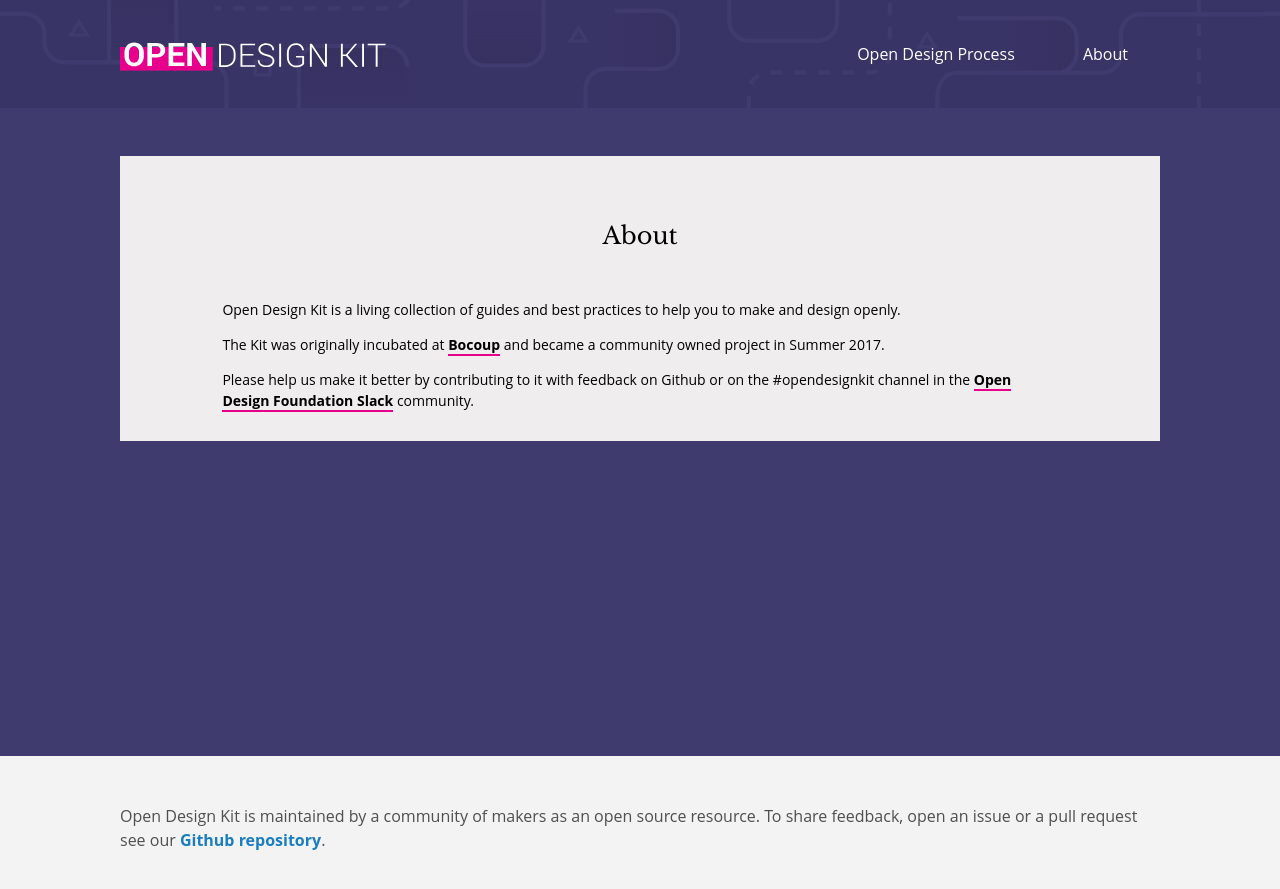
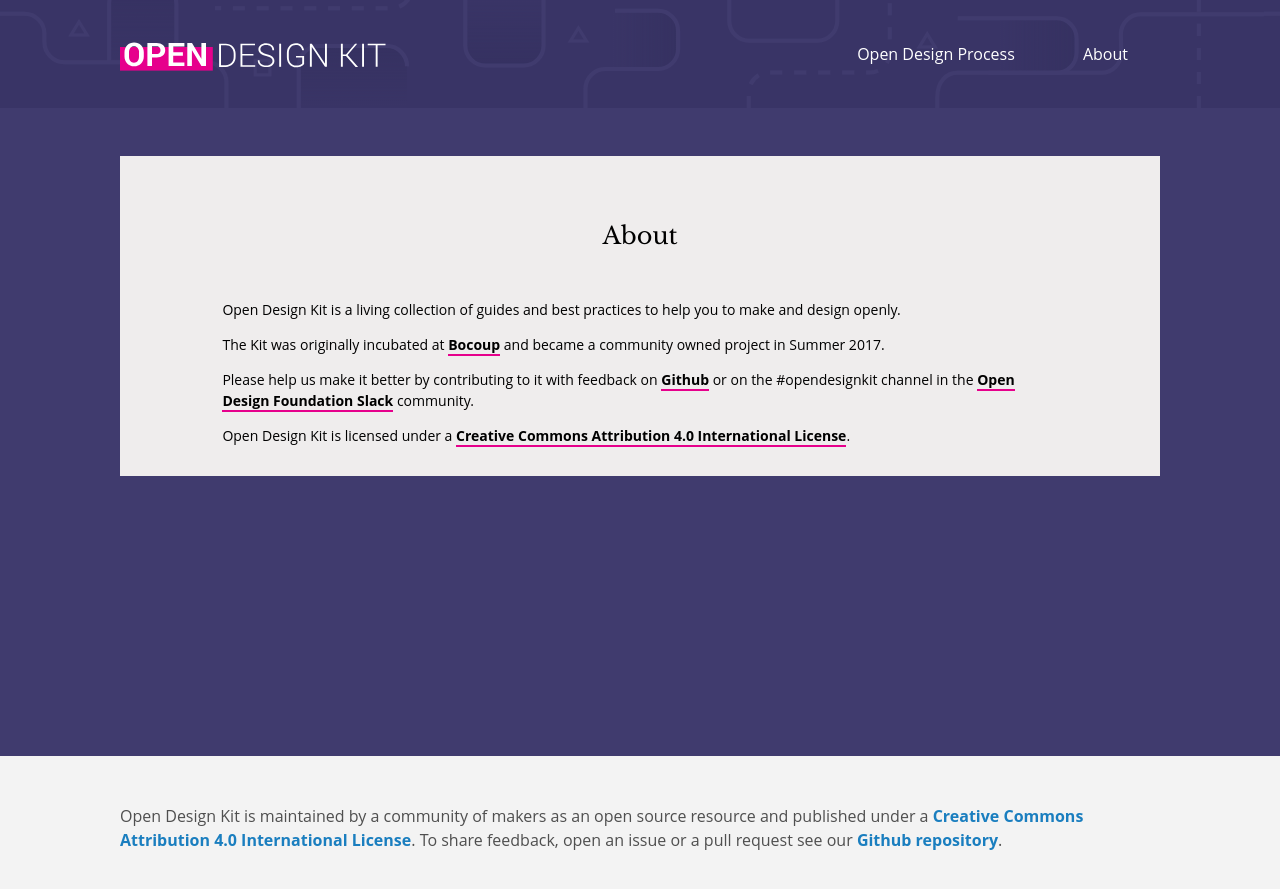
Before and after one commit to open-design-kit/opendesignkit, a Jekyll site: the page built from about.md, in a window 1280 px wide. Shown: the top 889 px of the page. Built offline with Jekyll 4.4.1, drawn with Linux system fonts in a browser that asks for light colours.

Commit message:
add CC-By license mention in footer and about page

```diff
--- a/_layouts/default.html
+++ b/_layouts/default.html
@@ -87,7 +87,7 @@
         </div>
       <footer role="contentinfo">
         <div class="wrapper">
-            <p>Open Design Kit is maintained by a community of makers as an open source resource.
+            <p>Open Design Kit is maintained by a community of makers as an open source resource and published under a <a rel="license" href="http://creativecommons.org/licenses/by/4.0/">Creative Commons Attribution 4.0 International License</a>.
                 To share feedback, open an issue or a pull request see our <a href="https://github.com/open-design-kit/opendesignkit">Github repository</a>.</p>
         </div>
       </footer>
--- a/about.md
+++ b/about.md
@@ -8,4 +8,6 @@ Open Design Kit is a living collection of guides and best practices to help you
 
 The Kit was originally incubated at [Bocoup](https://bocoup.com/) and became a community owned project in Summer 2017.
 
-Please help us make it better by contributing to it with feedback on Github or on the #opendesignkit channel in the [Open Design Foundation Slack](http://slack.opendesign.foundation/) community.
+Please help us make it better by contributing to it with feedback on [Github](https://github.com/open-design-kit/opendesignkit) or on the #opendesignkit channel in the [Open Design Foundation Slack](http://slack.opendesign.foundation/) community.
+
+Open Design Kit is licensed under a <a rel="license" href="http://creativecommons.org/licenses/by/4.0/">Creative Commons Attribution 4.0 International License</a>.
```
